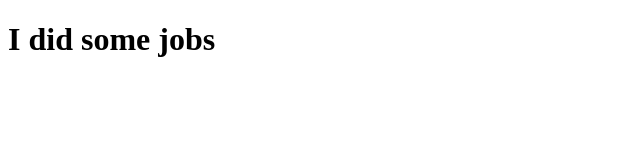
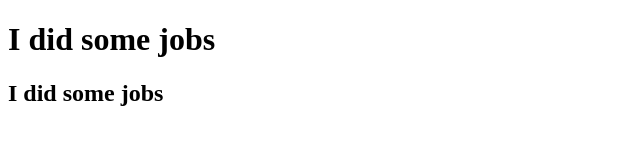
Before and after one commit to GfCos/projetGitTest, a plain HTML site: page index.html in a window 1280 px wide. Shown: the whole page, without its empty margins (0-640 px from the left). Drawn offline with Linux system fonts and the light colour scheme.

Commit message:
sdfsdfds

```diff
--- a/index.html
+++ b/index.html
@@ -7,5 +7,6 @@
 </head>
 <body>
     <h1>I did some jobs</h1>
+    <h2>I did some jobs</h2>
 </body>
 </html>
```
